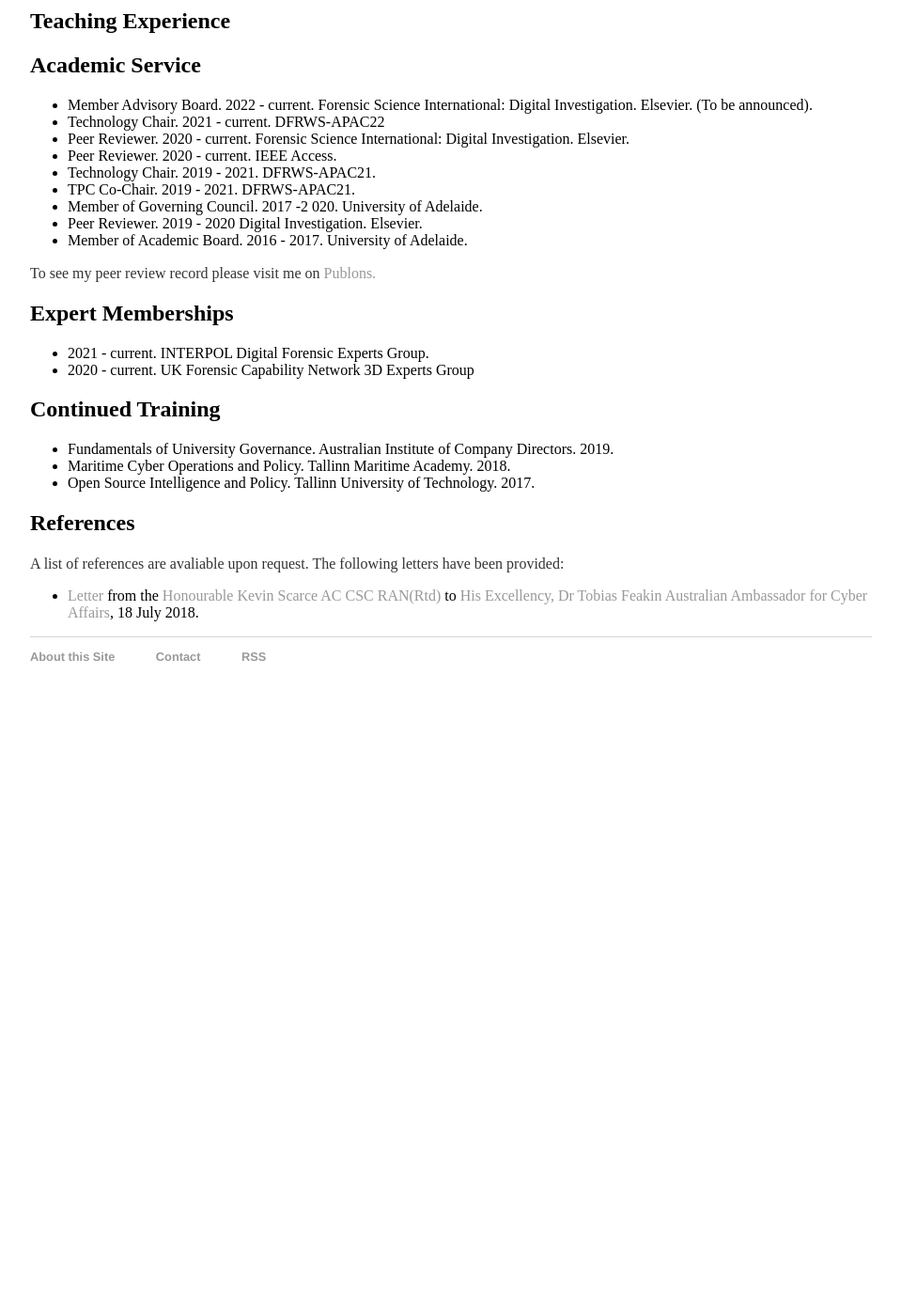
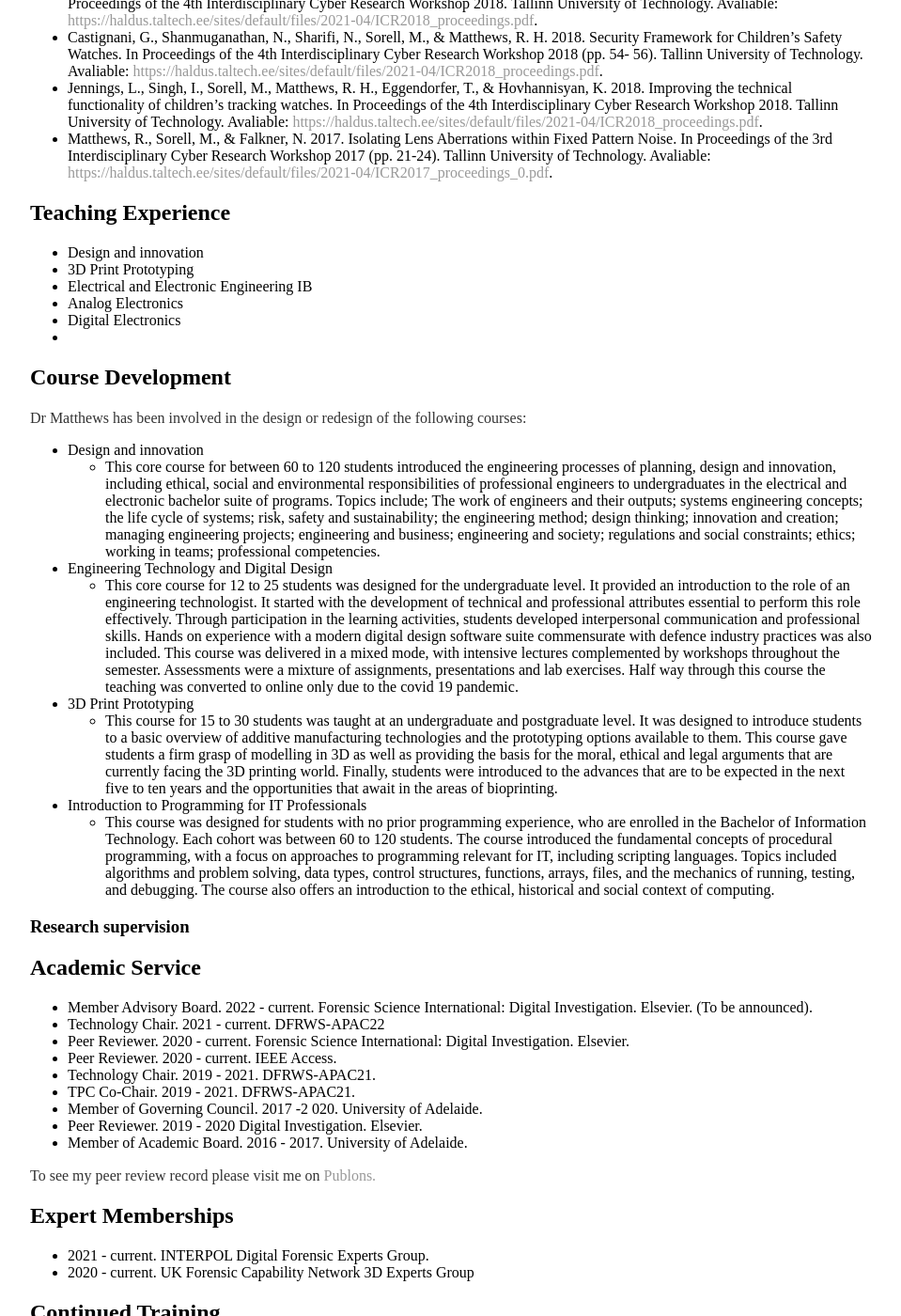
Before and after one commit to rhematt/rhematt.github.io, a Jekyll site: the page built from cv/index.md, in a window 1280 px wide and 1400 px high, scrolled down 4108 px. Shown: the whole window at 94% size, without its empty margins (160-1119 px from the left). Built offline with Jekyll 4.4.1, drawn with Linux system fonts in a browser that asks for light colours; our own code applies the rules of GitHub Pages for plain Markdown files; before the commit the page ends 4874 px from its top, so only the background shows below that; some of the changed text lies outside the part shown.

Commit message:
Update index.md

```diff
--- a/cv/index.md
+++ b/cv/index.md
@@ -8,13 +8,15 @@
 
 # Dr Richard Matthews
 <address>
+Adelaide, Australia.
 <span class="obfuscate">moc.liamg@swehttamehr</span>
+<span class="obfuscate">075 572 414 16+</span>
 </address>
 
 ## Education
 
-**Doctor of Philosophy, 2019, University of Adelaide.**
-
+### Doctor of Philosophy
+University of Adelaide\
 2017 - 2019
 
 **Supervisors:**
@@ -39,39 +46,30 @@
 - Telecomunications Systems
 
 ## Research Employment
-
-**Postdoctoral Research Fellow in Cyber Intelligence**
-
-RHEM Labs
-
-2020 - 2021
+### Postdoctoral Research Fellow in Cyber Intelligence
+RHEM Labs\
+2020 - 2021\
 
 Working as a subcontractor for the NATO Cooperative Cyber Defence Centre of Excellence this research position would normally have been undertaken as a postdoctoral research position based at the centre. However due to travel restriction impossed due to the global COVID 19 pandemic the research was undertaken as a subcontractor in my home nation. Through this collaboration I developed a framework to assess the relevant technological risk possed by generative adversarial networks to an emerging intelligence field known as cyber intelligence. In this work we assisted in defining what cyber intelligence is, investigated different applications of generative advesarial networks within cyber intelligence domain and determined the framework to assess them. The work was published on the CCDCOE's internal library and is avaliable at the following link. [Generative Adversarial Networks from a Cyber Intelligence Perspective](https://ccdcoe.org/library/publications/generative-adversarial-networks-from-a-cyber-intelligence-perspective/).
 
-**Postdoctoral Researcher in Image Forensics**
-
-University of Adelaide
-
-2020-2021
+### Postdoctoral Researcher in Image Forensics
+University of Adelaide\
+2020-2021\
 
 Key responsibilities:
 - Supervision of honours research students.
 
 
-**Postdoctoral Researcher in Digital Forensics**
-
-University of Adelaide
-
-2019-2020
+### Postdoctoral Researcher in Digital Forensics
+University of Adelaide\
+2019-2020\
 
 Key responsibilities:
 - Supervision of honours research students.
 
-**Postdoctoral Researcher in Cybesrsecurity**
-
-University of Adelaide
-
-2018-2019
+### Postdoctoral Researcher in Cybesrsecurity
+University of Adelaide\
+2018-2019\
 
 Key responsibilities:
 - Supervision of honours research students.
@@ -97,20 +95,21 @@
 ## Awards and Prizes
 
 - 2020 Netflix Security Researcher Hall of Fame Inductee.
+	- Awarded to those who discover security related issues with the Netflix platform and engage in responsible and ethical disclosure.
 - 2020 Snapchat Security Researcher Thanks.
+	- Awarded to those who discover security related issues with the Snapchat platform and engage in responsible and ethical disclosure.
 - 2019 Excellence in Teaching, Engineering, Computer and Mathematical Sciences Faculty Teaching award.
 - 2019 Adelaide MBA Community Achievement Scholarship.
 - 2018 Second Place South Australia, Missing Persons Hackathon - Team Leader.
-- 2018 Semi-Finalist Channel 7 Young Acheiver of the Year University of Adelaide STEM Award
-- 2018 First Place Exercise Neptune, International Maritime Cyber Security Event, Tallinn Estonia.
-- 2018 Simon Rockcliff Travel Award for Research Supervision and Mentorship
+- 2018 Semi-Finalist Channel 7 Young Acheiver of the Year University of Adelaide STEM Award.
+- 2018 First Place Exercise Neptune, International Maritime Cyber Security Event, Tallinn Estonia. Team Leader.
+- 2018 Simon Rockcliff Travel Award for Research Supervision and Mentorship.
 - 2017 First Place International Open Source Intelligence Cyber Security Event, Tallinn Estonia.
 
 ## Publications
 Last updated: 2021-11-08
 
-### Publication Activity
-
+### Activity
 To see my publication activity including citations as a graph please [click here](activity.html).
 
 ### Journals
@@ -163,6 +162,31 @@
 
 ## Teaching Experience
 
+- Design and innovation
+- 3D Print Prototyping
+- Electrical and Electronic Engineering IB
+- Analog Electronics
+- Digital Electronics
+-
+
+
+## Course Development
+Dr Matthews has been involved in the design or redesign of the following courses:
+
+- Design and innovation
+	- This core course for between 60 to 120 students introduced the engineering processes of planning, design and innovation, including ethical, social and environmental responsibilities of professional engineers to undergraduates in the electrical and electronic bachelor suite of programs. Topics include; The work of engineers and their outputs; systems engineering concepts; the life cycle of systems; risk, safety and sustainability; the engineering method; design thinking; innovation and creation; managing engineering projects; engineering and business; engineering and society; regulations and social constraints; ethics; working in teams; professional competencies.
+
+- Engineering Technology and Digital Design
+	- This core course for 12 to 25 students was designed for the undergraduate level. It provided an introduction to the role of an engineering technologist. It started with the development of technical and professional attributes essential to perform this role effectively. Through participation in the learning activities, students developed interpersonal communication and professional skills. Hands on experience with a modern digital design software suite commensurate with defence industry practices was also included. This course was delivered in a mixed mode, with intensive lectures complemented by workshops throughout the semester. Assessments were a mixture of assignments, presentations and lab exercises. Half way through this course the teaching was converted to online only due to the covid 19 pandemic.
+
+- 3D Print Prototyping
+	- This course for 15 to 30 students was taught at an undergraduate and postgraduate level. It was designed to introduce students to a basic overview of additive manufacturing technologies and the prototyping options available to them. This course gave students a firm grasp of modelling in 3D as well as providing the basis for the moral, ethical and legal arguments that are currently facing the 3D printing world. Finally, students were introduced to the advances that are to be expected in the next five to ten years and the opportunities that await in the areas of bioprinting.
+
+- Introduction to Programming for IT Professionals
+	- This course was designed for students with no prior programming experience, who are enrolled in the Bachelor of Information Technology. Each cohort was between 60 to 120 students. The course introduced the fundamental concepts of procedural programming, with a focus on approaches to programming relevant for IT, including scripting languages. Topics included algorithms and problem solving, data types, control structures, functions, arrays, files, and the mechanics of running, testing, and debugging. The course also offers an introduction to the ethical, historical and social context of computing.
+
+### Research supervision
+
 ## Academic Service
 - Member Advisory Board. 2022 - current. Forensic Science International: Digital Investigation. Elsevier. (To be announced).
 - Technology Chair. 2021 - current. DFRWS-APAC22
@@ -183,7 +207,14 @@
 ## Continued Training
 - Fundamentals of University Governance. Australian Institute of Company Directors. 2019.
 - Maritime Cyber Operations and Policy. Tallinn Maritime Academy. 2018.
-- Open Source Intelligence and Policy. Tallinn University of Technology. 2017.
+- Open Source Intelligence and Policy. Tallinn University of Technology. 2017
+
+## Member Bodies
+Dr Matthews has made a commitment to the profession as a member of the following bodies:
+- Australian and New Zealand Forensic Science Society.
+- Institute of Engineers Australia.
+- Australian Institute of Company Directors.
+- Institute of Electrical and Electronic Engineers.
 
 ## References
 A list of references are avaliable upon request. The following letters have been provided:
```
Also changed, not shown: other parts of cv/index.md (+7 -2 lines).
